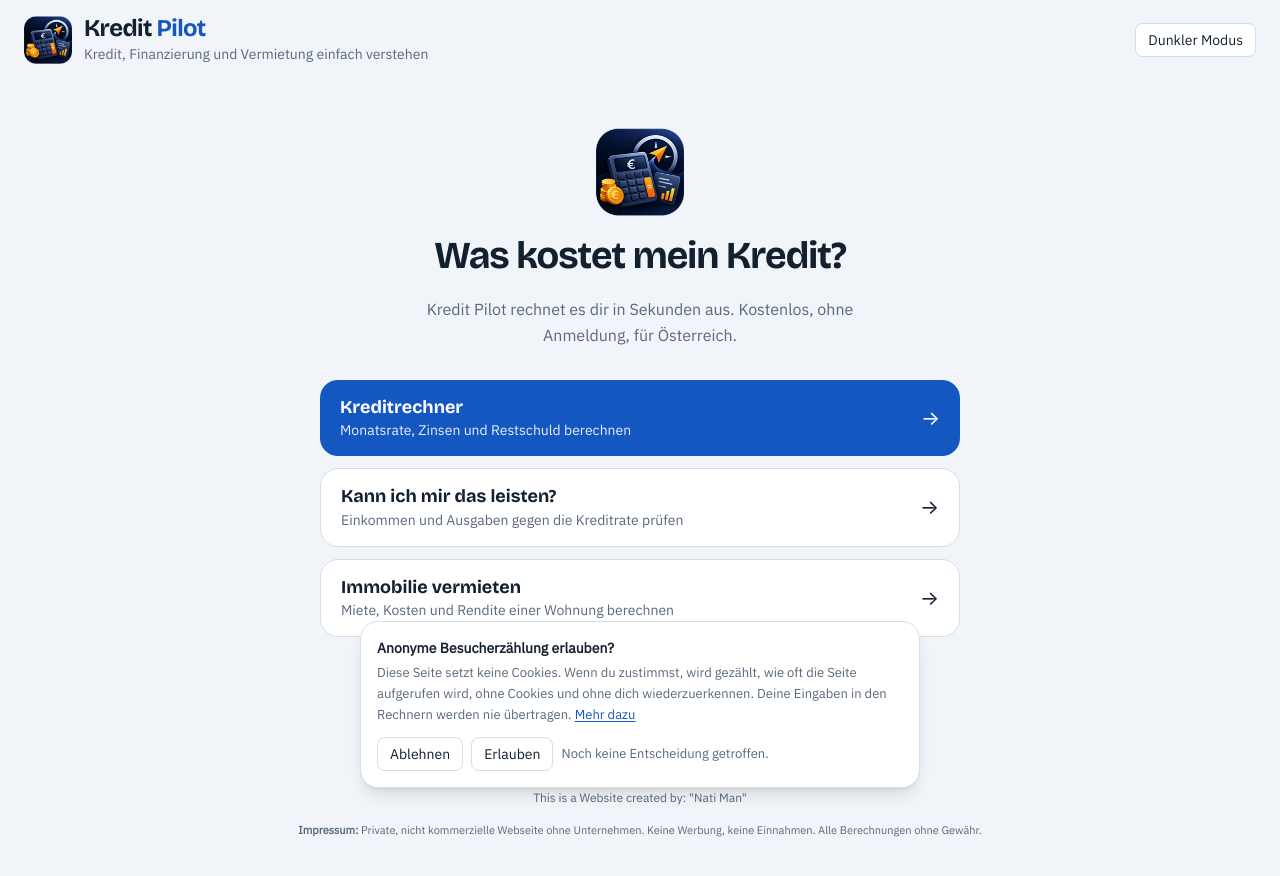
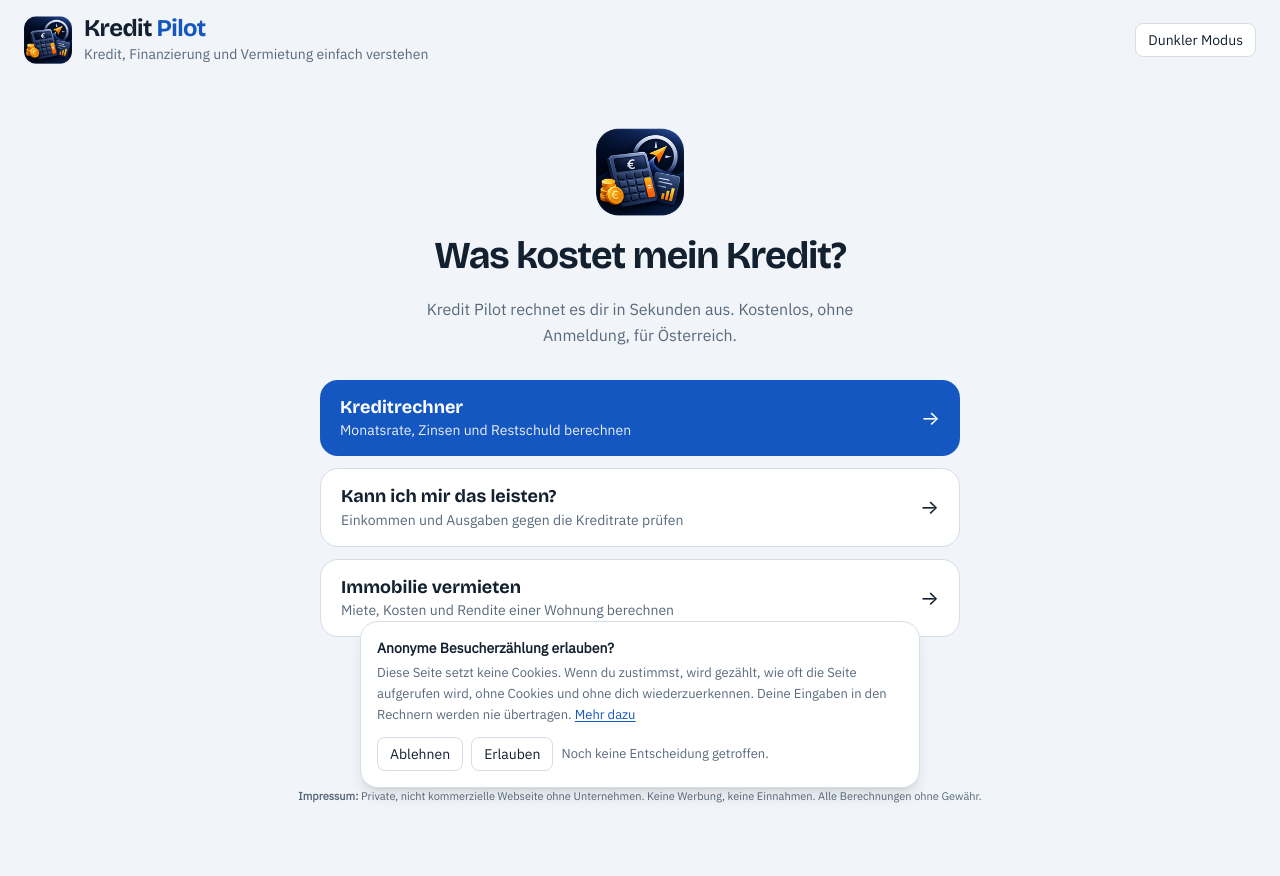
Before and after one commit to Nati-MN/Natis-KreditPilot, a React (Vite) app: page / in a window 1280 px wide. Shown: the top 876 px of the page. Built offline with nearby package versions, Linux system fonts and the light colour scheme.

Commit message:
Update App.tsx

```diff
--- a/src/App.tsx
+++ b/src/App.tsx
@@ -212,7 +212,6 @@ export default function App() {
   const credit = (
     <>
       <LegalLinks onOpen={(p) => patch({ section: p })} />
-      <p className="text-center text-[12px] text-muted">This is a Website created by: "Nati Man"</p>
       <p className="text-center text-[11px] leading-snug text-muted">
         <strong>Impressum:</strong> Private, nicht kommerzielle Webseite ohne Unternehmen. Keine Werbung, keine Einnahmen. Alle Berechnungen ohne Gewähr.
       </p>
```
